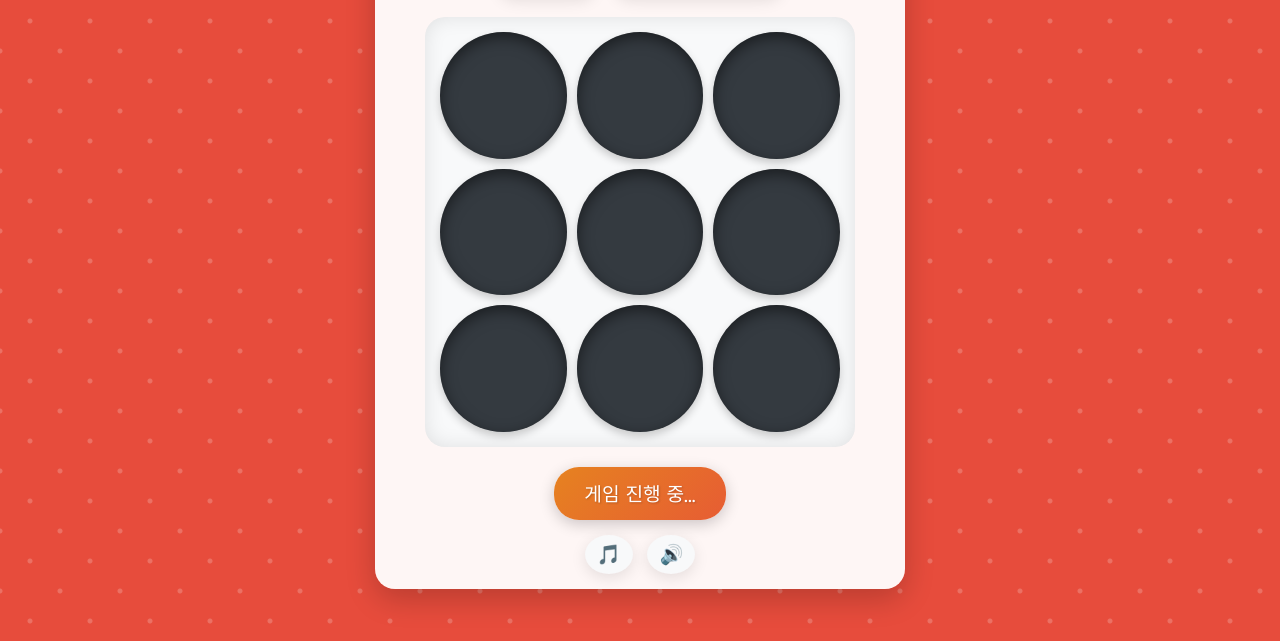
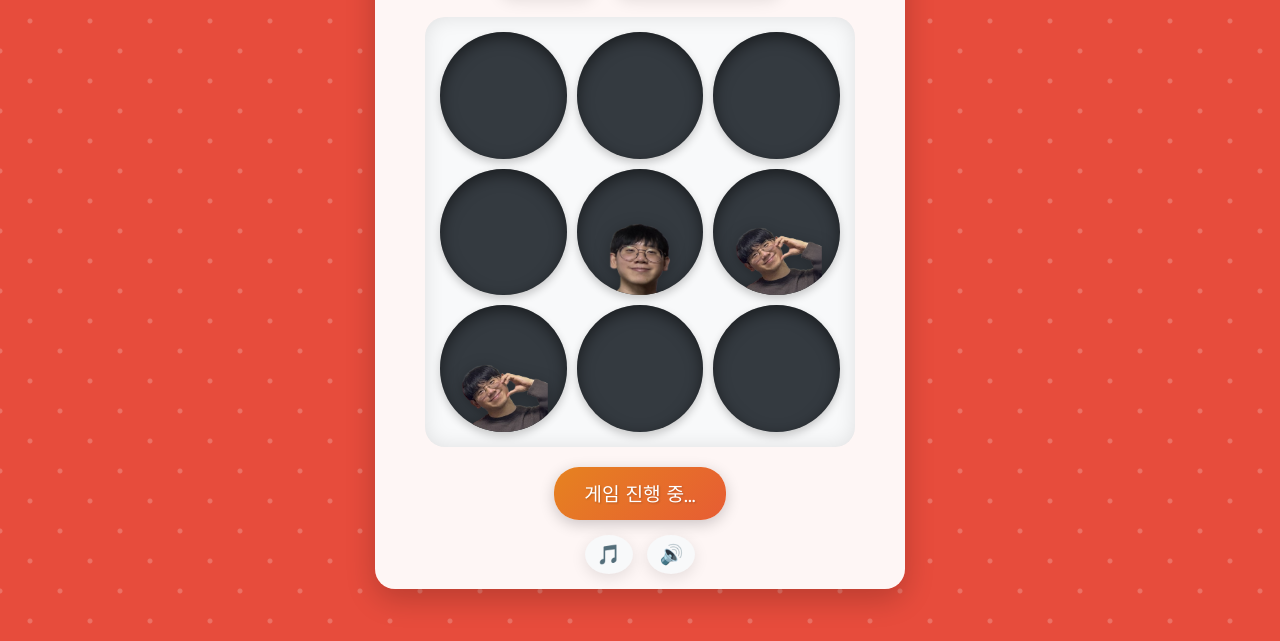
Before and after one commit to alparkha/-, a plain HTML site: page index.html in a window 1280 px wide. Both pictures are taken after a click on the button "게임 시작!". Shown: the part 189-830 px from the top of the page. Drawn offline with Linux system fonts and the light colour scheme.

Commit message:
Improve game mechanics: center caught mole, slower very fast mole, and multiple moles

```diff
--- a/css/style.css
+++ b/css/style.css
@@ -124,7 +124,10 @@ h1 {
 .mole.caught {
     background-image: url('../images/mole4_caught.png') !important;
     background-position: center center;
+    background-size: 84%;
     bottom: 8%;
+    left: 50%;
+    transform: translateX(-50%);
     animation: wobble 0.5s ease-in-out;
 }
 
--- a/js/game.js
+++ b/js/game.js
@@ -17,10 +17,10 @@ document.addEventListener('DOMContentLoaded', () => {
     let timeLeft = 30;
     let gameActive = false;
     let timer;
-    let moleTimer;
     let bgmEnabled = true;
     let sfxEnabled = true;
     let countdownStarted = false;
+    let timeoutId = null;
 
     // 사운드 컨트롤
     function toggleBGM() {
@@ -60,57 +60,72 @@ document.addEventListener('DOMContentLoaded', () => {
         setTimeout(() => effect.remove(), 500);
     }
 
-    function createMole() {
-        holes.forEach(hole => {
-            const existingMole = hole.querySelector('.mole');
-            if (existingMole) existingMole.remove();
+    const showMole = () => {
+        if (!gameActive) return;
+
+        // 이전 두더지 제거
+        const moles = document.querySelectorAll('.mole');
+        moles.forEach(mole => {
+            if (mole.classList.contains('visible')) {
+                mole.classList.remove('visible');
+                mole.classList.remove('slow');
+                mole.classList.remove('fast');
+                mole.classList.remove('veryfast');
+            }
         });
 
-        const randomHole = holes[Math.floor(Math.random() * holes.length)];
-        const mole = document.createElement('div');
+        // 2~3마리의 두더지를 동시에 출현
+        const numMoles = Math.random() < 0.5 ? 2 : 3;
+        const availableHoles = Array.from({length: 9}, (_, i) => i);
 
-        const moleTypes = ['slow', 'fast', 'veryfast'];
-        const randomType = moleTypes[Math.floor(Math.random() * moleTypes.length)];
+        for (let i = 0; i < numMoles; i++) {
+            if (availableHoles.length === 0) break;
 
-        mole.classList.add('mole', randomType);
-        randomHole.appendChild(mole);
+            // 랜덤한 구멍 선택
+            const randomIndex = Math.floor(Math.random() * availableHoles.length);
+            const holeIndex = availableHoles[randomIndex];
+            availableHoles.splice(randomIndex, 1);
 
-        setTimeout(() => {
-            mole.style.bottom = '0';
-        }, 10);
+            const hole = document.querySelector(`.hole[data-index="${holeIndex}"]`);
+            const mole = hole.querySelector('.mole');
 
-        let points = 0;
-        let speed = 1000;
+            // 두더지 타입 결정
+            const random = Math.random();
+            let randomType;
+            let points;
+            let duration;
 
-        switch(randomType) {
-            case 'slow':
+            if (random < 0.2) {
+                randomType = 'veryfast';
+                points = 125;
+                duration = 1200; // 매우 빠른 두더지의 지속 시간을 1.2초로 증가
+            } else if (random < 0.5) {
+                randomType = 'fast';
+                points = 75;
+                duration = 1000;
+            } else {
+                randomType = 'slow';
                 points = 50;
-                speed = 1000;
-                break;
-            case 'fast':
-                points = 75;
-                speed = 600;
-                break;
-            case 'veryfast':
-                points = 125;
-                speed = 350;
-                break;
+                duration = 1500;
             }
+
+            mole.classList.add(randomType);
+            mole.classList.add('visible');
 
             const handleClick = (e) => {
                 if (gameActive && !mole.classList.contains('caught')) {
-                // 즉시 효과음 재생
+                    score += points;
+                    scoreDisplay.textContent = score;
+
+                    // 히트 이펙트 생성
+                    createHitEffect(e.pageX, e.pageY, points);
+
+                    // 두더지 타입에 따른 효과음 재생
                     if (randomType === 'veryfast') {
                         playSound(hitSoundNormal); // catch_1.mp3
                     } else {
                         playSound(hitSoundVeryfast); // catch.mp3
                     }
-
-                score += points;
-                scoreDisplay.textContent = score;
-
-                // 히트 이펙트 생성
-                createHitEffect(e.pageX, e.pageY, points);
 
                     // 맞았을 때 이미지 변경
                     mole.style.backgroundImage = "url('images/mole4_caught.png')";
@@ -130,22 +145,19 @@ document.addEventListener('DOMContentLoaded', () => {
             };
 
             mole.addEventListener('click', handleClick);
-        mole.addEventListener('touchstart', (e) => {
-            e.preventDefault();
-            handleClick(e.touches[0]);
-        });
+            mole.addEventListener('touchstart', handleClick);
 
             setTimeout(() => {
-            if (mole.parentNode) {
-                mole.style.bottom = '-100%';
-                setTimeout(() => {
-                    if (mole.parentNode) {
-                        mole.remove();
+                if (gameActive && mole.classList.contains('visible')) {
+                    mole.classList.remove('visible');
+                    mole.classList.remove(randomType);
                 }
-                }, 200);
+            }, duration);
         }
-        }, speed);
-    }
+
+        // 다음 두더지 출현
+        timeoutId = setTimeout(showMole, Math.random() * 1000 + 500);
+    };
 
     function updateTimer() {
         timeLeft--;
@@ -180,19 +192,23 @@ document.addEventListener('DOMContentLoaded', () => {
             }
 
             timer = setInterval(updateTimer, 1000);
-            createMole();
-            moleTimer = setInterval(createMole, 800);
+            showMole();
         }
     }
 
     function endGame() {
         gameActive = false;
         clearInterval(timer);
-        clearInterval(moleTimer);
+        clearTimeout(timeoutId);
 
-        holes.forEach(hole => {
-            const existingMole = hole.querySelector('.mole');
-            if (existingMole) existingMole.remove();
+        const moles = document.querySelectorAll('.mole');
+        moles.forEach(mole => {
+            if (mole.classList.contains('visible')) {
+                mole.classList.remove('visible');
+                mole.classList.remove('slow');
+                mole.classList.remove('fast');
+                mole.classList.remove('veryfast');
+            }
         });
 
         bgm.pause();
```
Lines whose indentation alone changed are shown as unchanged.
